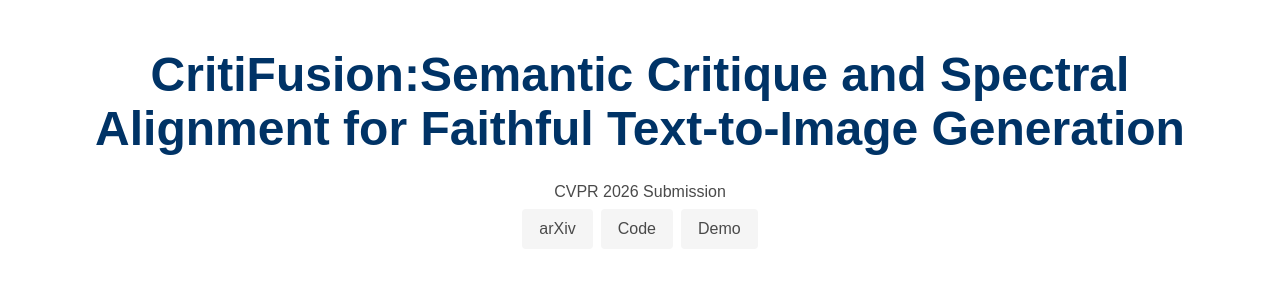
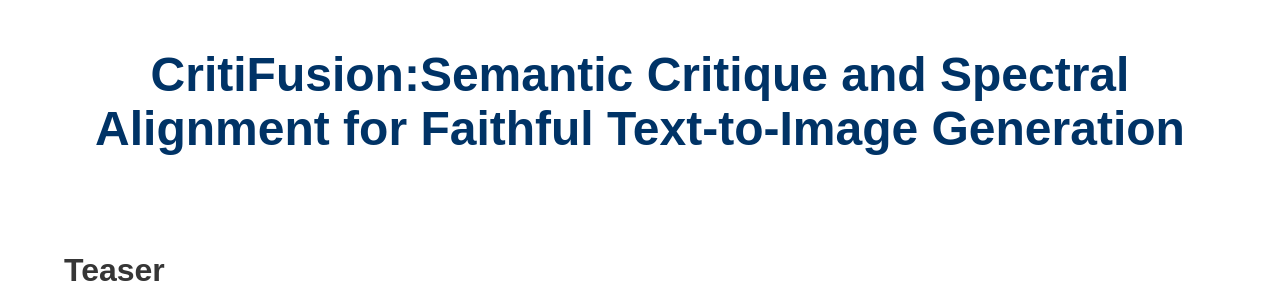
Before and after one commit to cvpr2026-anonymous/CritiFusion, a plain HTML site: page index.html in a window 1280 px wide. Shown: the top 307 px of the page. Drawn offline with nearby package versions, Linux system fonts and the light colour scheme.

Commit message:
Update index.html

```diff
--- a/index.html
+++ b/index.html
@@ -21,11 +21,6 @@
     <div class="container">
       <h1 class="title is-1" style="color: #003366;">CritiFusion:Semantic Critique and Spectral Alignment for Faithful Text-to-Image Generation</h1>
 		<!--<h2 class="subtitle is-4" style="color: #003366;">Semantic Critique and Spectral Alignment for Faithful Text-to-Image Generation</h2>*/-->
-      <p>CVPR 2026 Submission </p>
-      <div class="buttons is-centered">
-        <a class="button is-light" href="#">arXiv</a>
-        <a class="button is-light" href="#">Code</a>
-		<a class="button is-light" href="https://huggingface.co/spaces/yfyangd/CritiFusion">Demo</a>
       </div>
     </div>
   </div>
```
